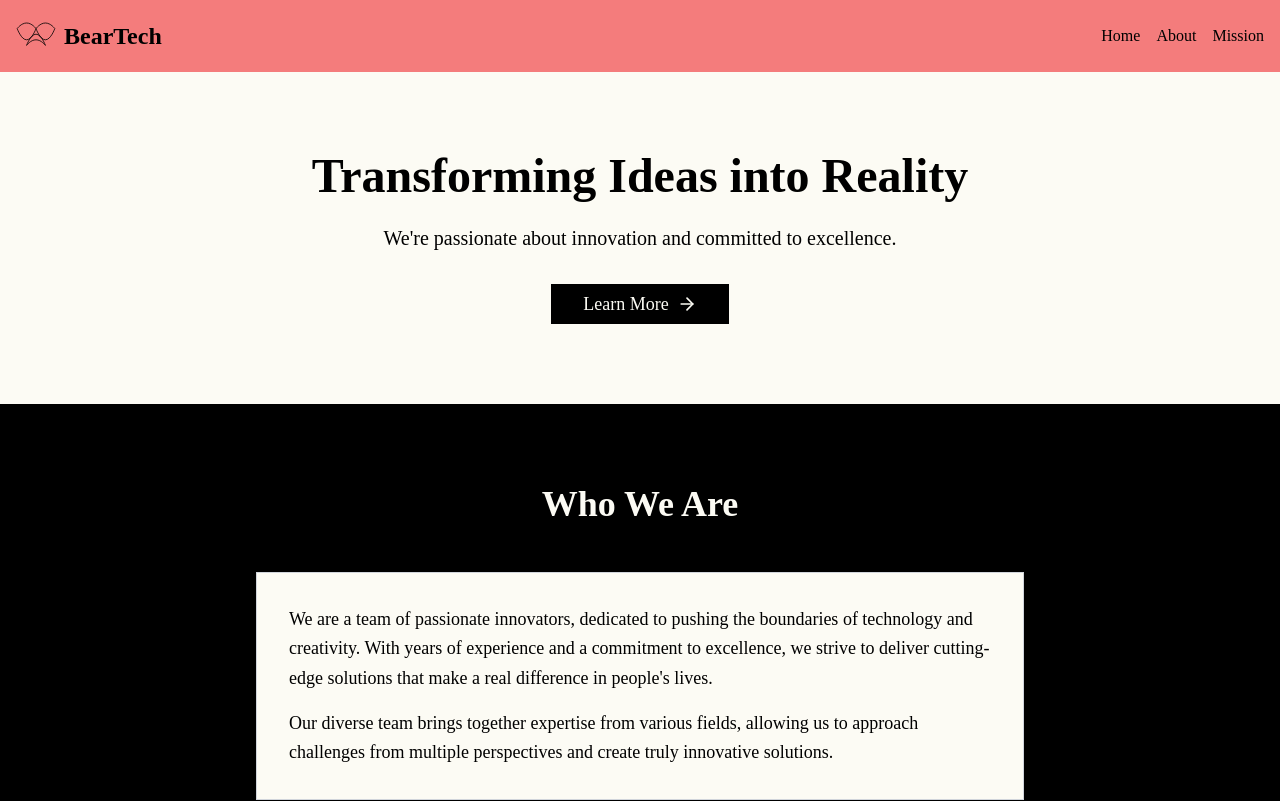
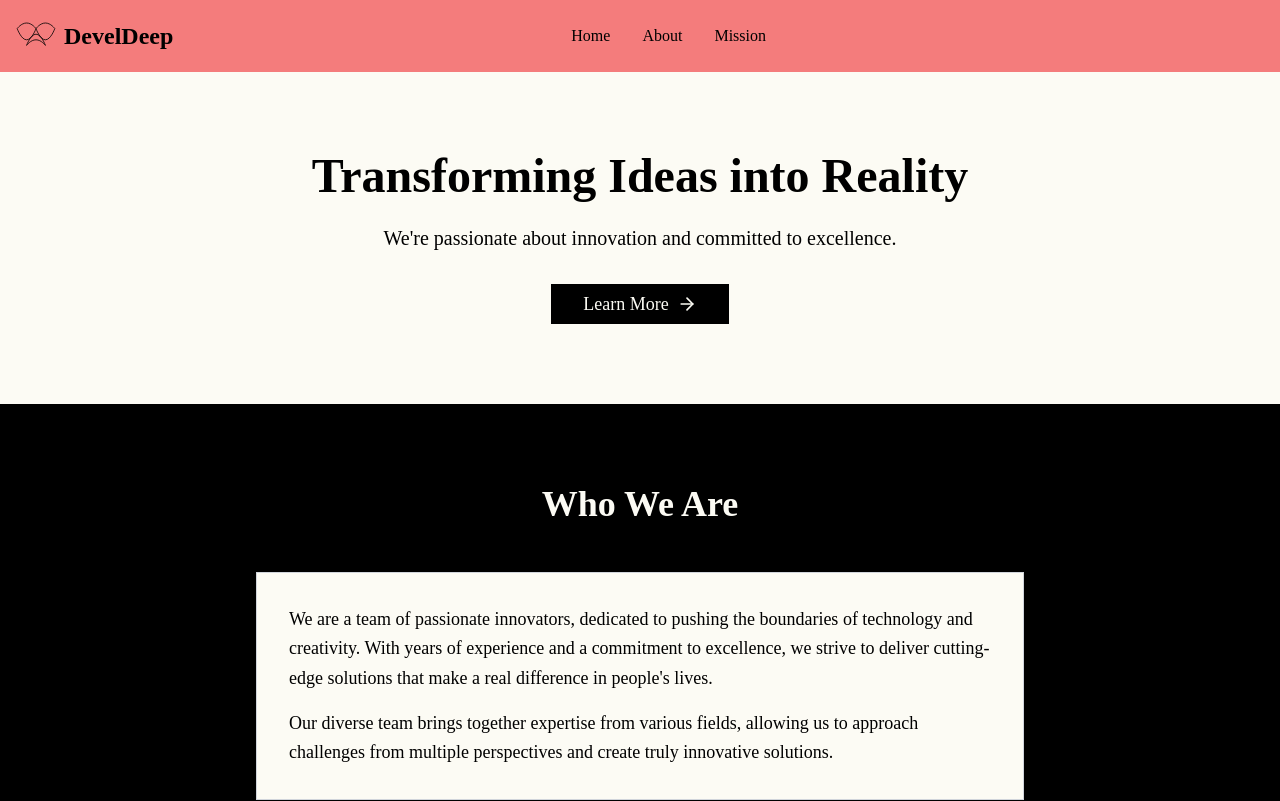
Before and after one commit to GPT-Engineer-App/cozy-landing-haven, a React (Vite) app: page / in a window 1280 px wide. Shown: the top 801 px of the page. Built offline with nearby package versions, Linux system fonts and the light colour scheme.

Commit message:
GPT Engineer Update [skip gpt_engineer]

```diff
--- a/src/pages/Index.jsx
+++ b/src/pages/Index.jsx
@@ -8,16 +8,17 @@ const Index = () => {
       <header className="bg-[#F47C7C] shadow-sm">
         <div className="container mx-auto px-4 py-4 flex justify-between items-center">
           <div className="flex items-center">
-            <img src="/logo.svg" alt="Bear Logo" className="h-10 w-auto mr-2" />
-            <h1 className="text-2xl font-bold text-black">BearTech</h1>
+            <img src="/logo.svg" alt="DevelDeep Logo" className="h-10 w-auto mr-2" />
+            <h1 className="text-2xl font-bold text-black">DevelDeep</h1>
           </div>
-          <nav>
-            <ul className="flex space-x-4">
+          <nav className="flex-grow">
+            <ul className="flex justify-center space-x-8">
               <li><a href="#" className="text-black hover:text-gray-800">Home</a></li>
               <li><a href="#" className="text-black hover:text-gray-800">About</a></li>
               <li><a href="#" className="text-black hover:text-gray-800">Mission</a></li>
             </ul>
           </nav>
+          <div className="w-[100px]"></div> {/* This empty div balances the layout */}
         </div>
       </header>
 
```
